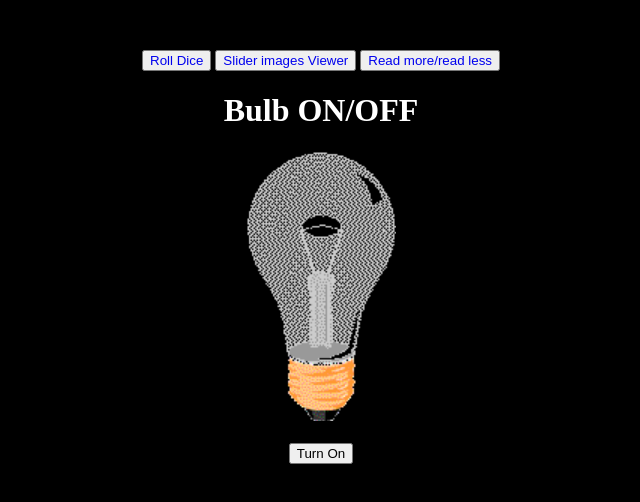
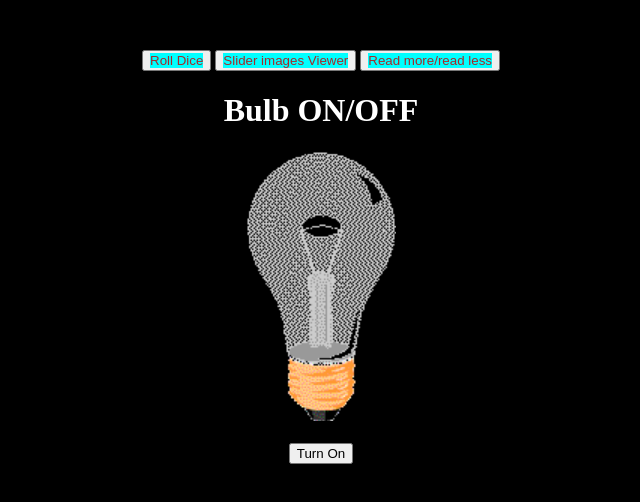
Before and after one commit to milyas1264/Bulb-on-off-img-pre-next-dice, a plain HTML site: page index.html in a window 1280 px wide. Shown: the whole page, without its empty margins (319-959 px from the left). Drawn offline with Linux system fonts and the light colour scheme.

Commit message:
add style to links

```diff
--- a/index.html
+++ b/index.html
@@ -9,6 +9,7 @@
             text-align: center;
             margin-top: 50px;
         }
+        a{background-color: aqua; color: brown;}
     </style>
   </head>
   <body>
```
